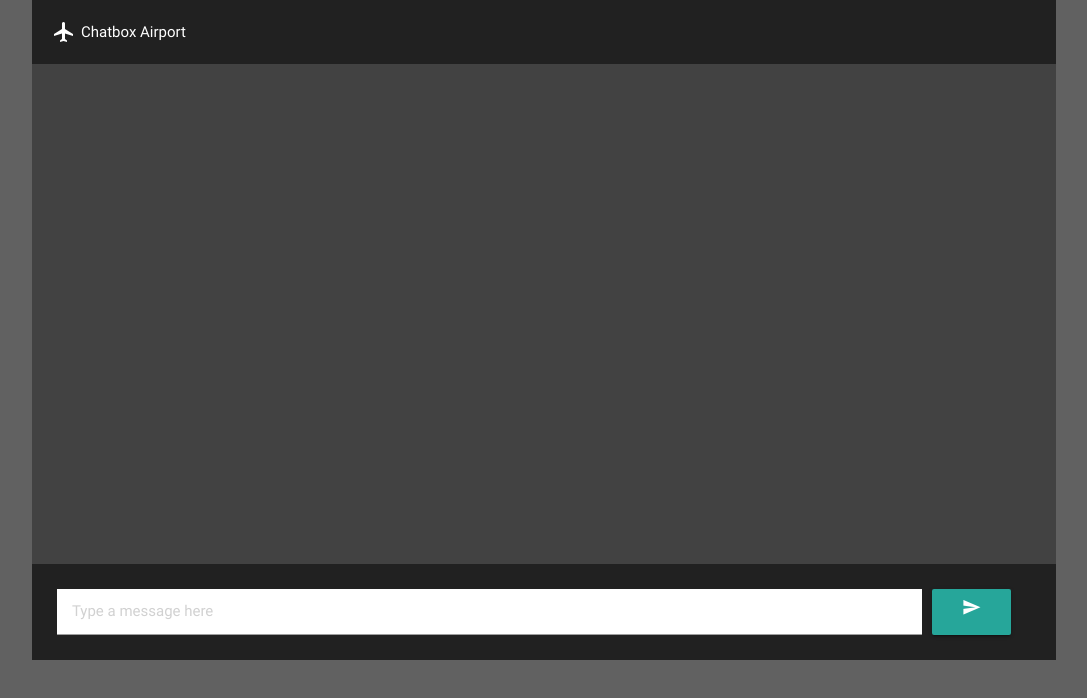
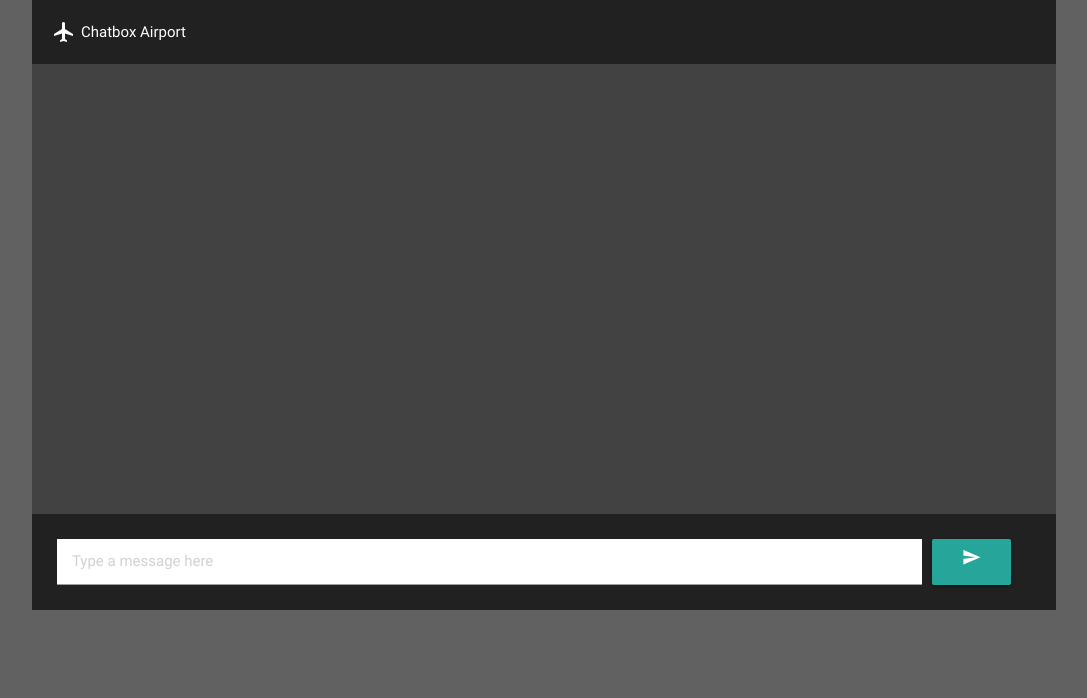
Before and after one commit to pedrodorini/chatbot-airport, a React (Create React App) app in the folder frontend/chatbot-airport/: page / in a window 1280 px wide. Shown: the top 698 px of the page, without its empty margins (96-1183 px from the left). Built offline with nearby package versions, Linux system fonts and the light colour scheme.

Commit message:
adicionar arquivo readme.md

```diff
--- a/frontend/chatbot-airport/src/components/Chat.jsx
+++ b/frontend/chatbot-airport/src/components/Chat.jsx
@@ -18,6 +18,7 @@ export default class Chat extends Component {
   }
 
   sendMessage(userMessage) {
+    if(this.state.message !== '') {
       let userMessages = this.state.userMessages
       userMessages.push(userMessage)
       this.setState({...this.state, userMessages})
@@ -30,6 +31,7 @@ export default class Chat extends Component {
         this.setState({...this.state, botMessages: messages})
       })
       this.setState({...this.state, message: ''})
+    }
   }
 
   keyHandler(e) {
--- a/frontend/chatbot-airport/src/css/chat.css
+++ b/frontend/chatbot-airport/src/css/chat.css
@@ -18,7 +18,7 @@ body {
   border-radius: 3px;
 }
 .message-box {
-  height: 500px;
+  height: 450px;
   overflow-y: auto;
 }
 .container-center {
```
Also changed, not shown: 1 other file (tests, documents, lock files or other folders). Lines whose indentation alone changed are shown as unchanged.
